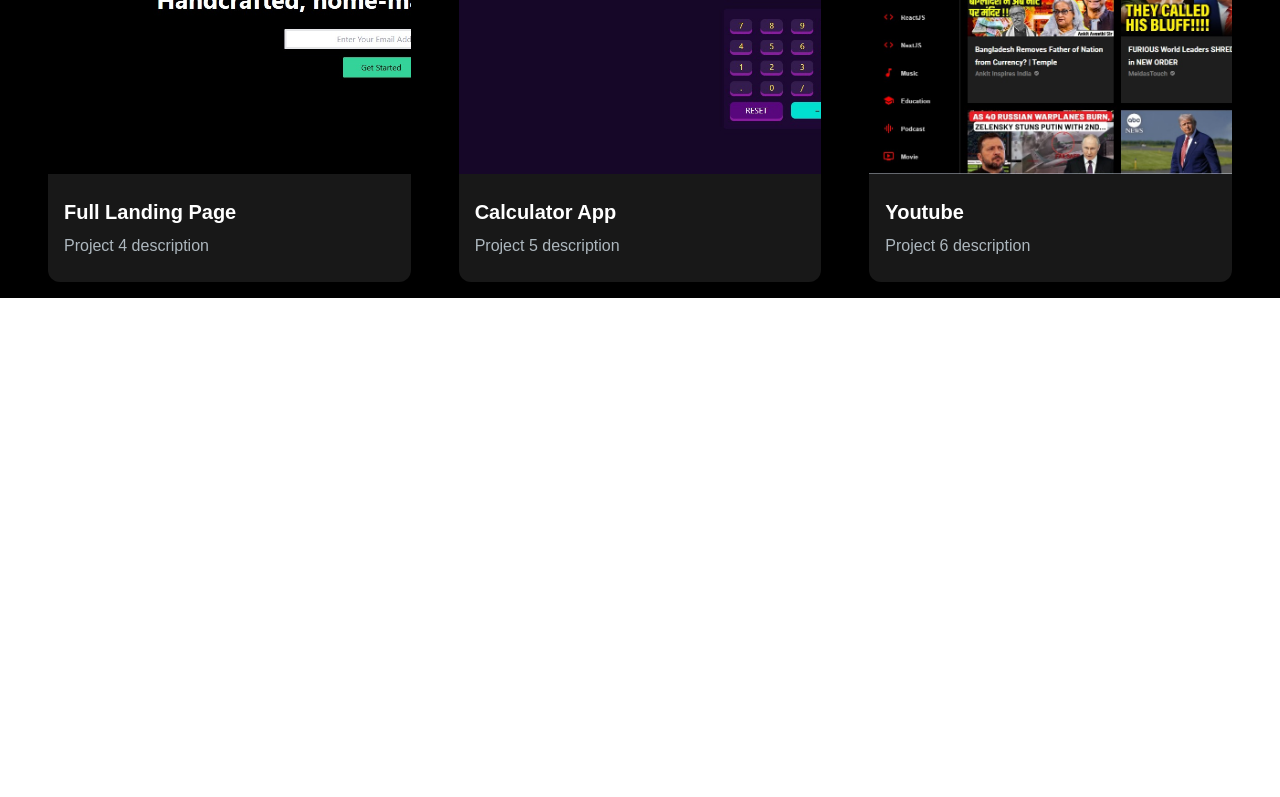
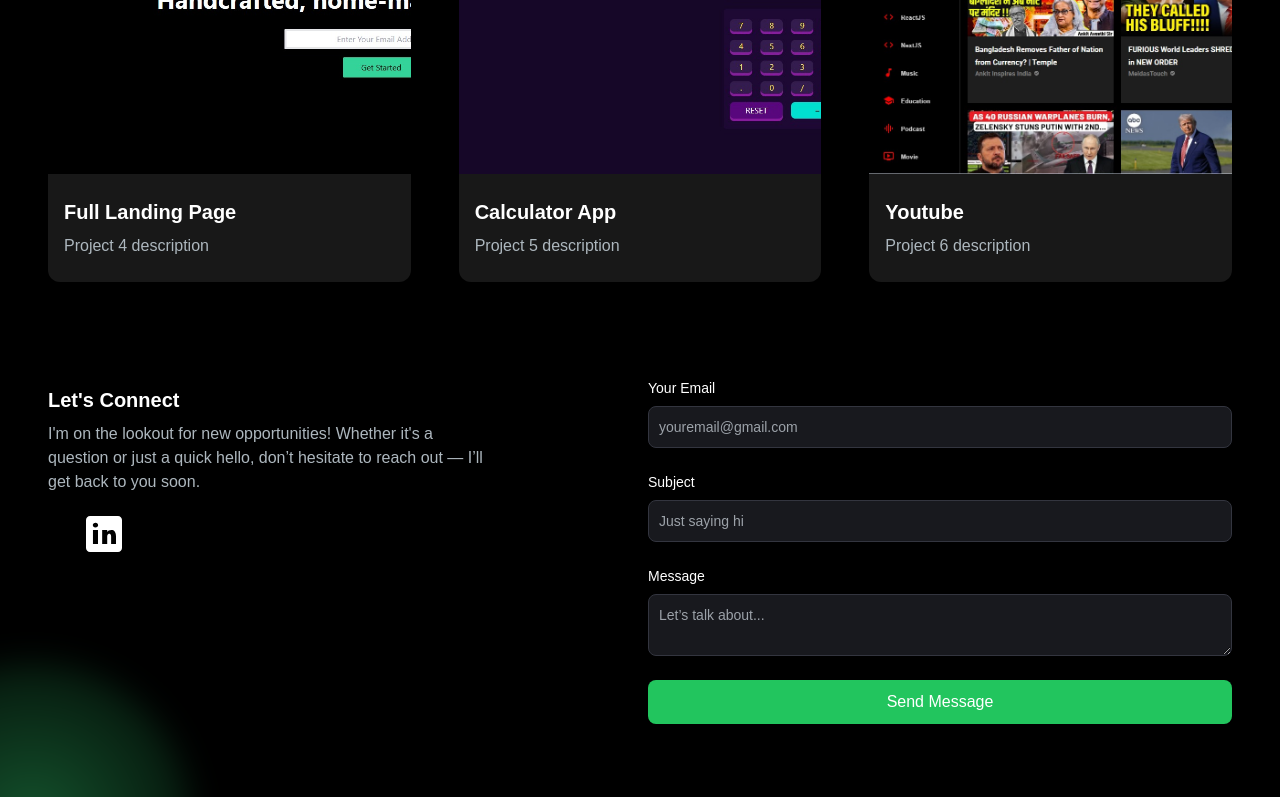
Before and after one commit to Prudence-Levison/My-Portfolio-website, a Next.js app: page / in a window 1280 px wide. Shown: the part 2000-2797 px from the top of the page. Before the commit the page ends 2298 px from the top, so only its background shows below. Built offline with nearby package versions, Linux system fonts and the light colour scheme.

Commit message:
Completed the contact me section

```diff
--- /dev/null
+++ b/app/api/contact/route.js
@@ -0,0 +1,29 @@
+import { Resend } from 'resend';
+import { NextResponse } from 'next/server';
+
+const resend = new Resend(process.env.RESEND_API_KEY);
+
+export async function POST(req) {
+  const body = await req.json();
+  const { email, subject, message } = body;
+
+  try {
+    const { error } = await resend.emails.send({
+      from: 'Contact Form <onboarding@resend.dev>',
+      to: ['uzoekwelevisonc@gmail.com'], // your real inbox
+      subject: subject,
+      react: (
+        <div>
+          <p><strong>Email:</strong> {email}</p>
+          <p><strong>Message:</strong> {message}</p>
+        </div>
+      ),
+    });
+
+    if (error) return NextResponse.json({ error }, { status: 500 });
+
+    return NextResponse.json({ success: true });
+  } catch (error) {
+    return NextResponse.json({ error: error.message }, { status: 500 });
+  }
+}
--- a/app/api/send/route.js
+++ /dev/null
@@ -1,27 +0,0 @@
-// import { EmailTemplate } from '../../../components/EmailTemplate';
-import { Resend } from 'resend';
-
-const resend = new Resend(process.env.RESEND_API_KEY);
-
-export async function POST() {
-  try {
-    const { data, error } = await resend.emails.send({
-      from: 'Prudence <uzoekwelevisonc@gmail.com>',
-      to: ['uzoekwelevisonc@gmail.com'],
-      subject: 'Hello world',
-      react: <>
-      <p>
-        Email:
-        </p>
-        </>,
-    });
-
-    if (error) {
-      return Response.json({ error }, { status: 500 });
-    }
-
-    return Response.json(data);
-  } catch (error) {
-    return Response.json({ error }, { status: 500 });
-  }
-}
--- a/app/components/EmailSection.jsx
+++ b/app/components/EmailSection.jsx
@@ -1,17 +1,129 @@
-import React from 'react'
+'use client';
+import React, { useState } from 'react';
+import Github from '../../public/images/github.svg';
+import Linkedin from '../../public/images/linkedin-icon.svg';
+import Link from 'next/link';
+import Image from 'next/image';
 
 const EmailSection = () => {
+  const [formData, setFormData] = useState({ email: '', subject: '', message: '' });
+  const [isSubmitting, setIsSubmitting] = useState(false);
+  const [feedback, setFeedback] = useState('');
+
+  const handleChange = (e) => {
+    setFormData((prev) => ({
+      ...prev,
+      [e.target.name]: e.target.value,
+    }));
+  };
+
+  const handleSubmit = async (e) => {
+    e.preventDefault();
+    setIsSubmitting(true);
+    setFeedback('');
+
+    try {
+      const res = await fetch('/api/contact', {
+        method: 'POST',
+        body: JSON.stringify(formData),
+      });
+
+      const result = await res.json();
+      if (res.ok) {
+        setFeedback('✅ Message sent successfully!');
+        setFormData({ email: '', subject: '', message: '' });
+      } else {
+        setFeedback('❌ Failed to send message.');
+        console.error(result.error);
+      }
+    } catch (err) {
+      setFeedback('❌ Something went wrong.');
+      console.error(err);
+    } finally {
+      setIsSubmitting(false);
+    }
+  };
+
   return (
-    <section className='grid md:grid-cols-2 my-12 py-12 gap-4'>
-      <div>
+    <section className='grid md:grid-cols-2 my-12 py-12 gap-4 relative'>
+      <div className='bg-[radial-gradient(ellipse_at_center,_var(--tw-gradient-stops))] from-green-900  to-transparent rounded-full h-80 w-80 z-0 blur-lg absolute top-3/4 -left-4 transform -translate-x-1/2'></div>
+
+      <div className='z-10'>
         <h5 className='text-xl font-bold text-white my-2'>Let's Connect</h5>
         <p className='text-[#ADB7BE] mb-4 max-w-md'>
           I'm on the lookout for new opportunities! Whether it's a question or just a quick hello, don’t hesitate to reach out — I’ll get back to you soon.
         </p>
+
+        <div className='socials flex flex-row gap-2'>
+          <Link href='https://github.com'>
+            <Image src={Github} alt='github-icon' />
+          </Link>
+
+          <Link href='https://linkedin.com'>
+            <Image src={Linkedin} alt='linkedin-icon' />
+          </Link>
+        </div>
       </div>
-      <div className='socials flex flex-row'></div>
+
+      <div>
+        <form className='flex flex-col' onSubmit={handleSubmit}>
+          <div className='mb-6'>
+            <label htmlFor='email' className='text-white mb-2 font-medium block text-sm'>
+              Your Email
+            </label>
+            <input
+              name='email'
+              type='email'
+              required
+              placeholder='youremail@gmail.com'
+              className='bg-[#18191E] border border-[#33353F] placeholder-[#9CA2A9] text-gray-100 text-sm rounded-lg block w-full p-2.5'
+              value={formData.email}
+              onChange={handleChange}
+            />
+          </div>
+
+          <div className='mb-6'>
+            <label htmlFor='subject' className='text-white mb-2 font-medium block text-sm'>
+              Subject
+            </label>
+            <input
+              name='subject'
+              type='text'
+              required
+              placeholder='Just saying hi'
+              className='bg-[#18191E] border border-[#33353F] placeholder-[#9CA2A9] text-gray-100 text-sm rounded-lg block w-full p-2.5'
+              value={formData.subject}
+              onChange={handleChange}
+            />
+          </div>
+
+          <div className='mb-6'>
+            <label htmlFor='message' className='text-white mb-2 font-medium block text-sm'>
+              Message
+            </label>
+            <textarea
+              name='message'
+              placeholder='Let’s talk about...'
+              required
+              className='bg-[#18191E] border border-[#33353F] placeholder-[#9CA2A9] text-gray-100 text-sm rounded-lg block w-full p-2.5'
+              value={formData.message}
+              onChange={handleChange}
+            />
+          </div>
+
+          <button
+            type='submit'
+            disabled={isSubmitting}
+            className='bg-green-500 hover:bg-green-600 text-white font-medium py-2.5 px-5 rounded-lg w-full'
+          >
+            {isSubmitting ? 'Sending...' : 'Send Message'}
+          </button>
+
+          {feedback && <p className='text-sm text-white mt-4'>{feedback}</p>}
+        </form>
+      </div>
     </section>
-  )
-}
+  );
+};
 
-export default EmailSection
+export default EmailSection;
--- /dev/null
+++ b/app/components/Footer.jsx
@@ -0,0 +1,14 @@
+import React from 'react'
+
+const Footer = () => {
+  return (
+    <footer className='footer corder border-t-[#33353F] border-l-transparent border-r-transparent text-white '>
+    <div className='container p-12 flex justify-between'>
+      <span className='text-2xl md:text-5xl  bg-gradient-to-br from-green-400 via-emerald-500 to-teal-600 bg-clip-text text-transparent font-semibold'>P&L</span>
+      <p className='text-slate-600'>All right reserved</p>
+      </div>
+    </footer>
+  )
+}
+
+export default Footer
--- a/app/page.js
+++ b/app/page.js
@@ -3,6 +3,8 @@ import HeroSection from "./components/HeroSection";
 import NavBar from "./components/NavBar";
 import AboutSection from "./components/AboutSection";
 import ProjectsSection from "./components/ProjectsSection";
+import EmailSection from "./components/EmailSection";
+import Footer from "./components/Footer";
 
 export default function Home() {
   return (
@@ -13,7 +15,9 @@ export default function Home() {
        <HeroSection />
        <AboutSection />
        <ProjectsSection />
+       <EmailSection />
        </div>
+       <Footer />
       </main>
 
 
```
Also changed, not shown: public/images/github.svg (added), public/images/linkedin-icon.svg (added).
